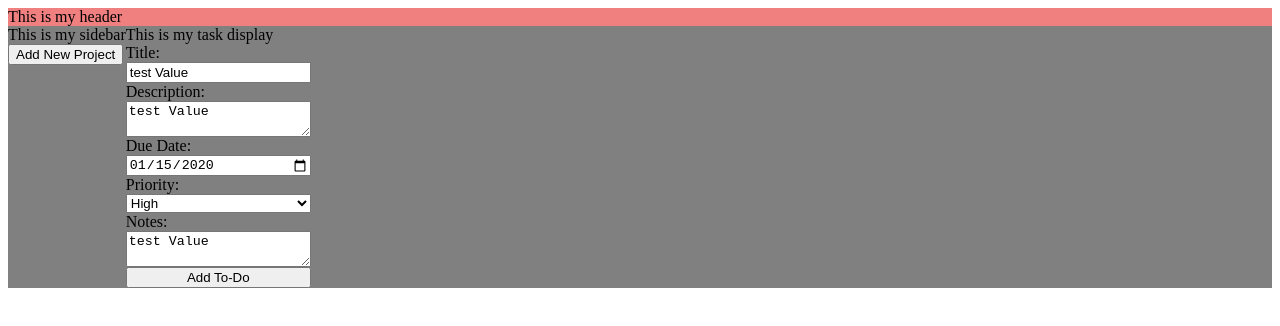
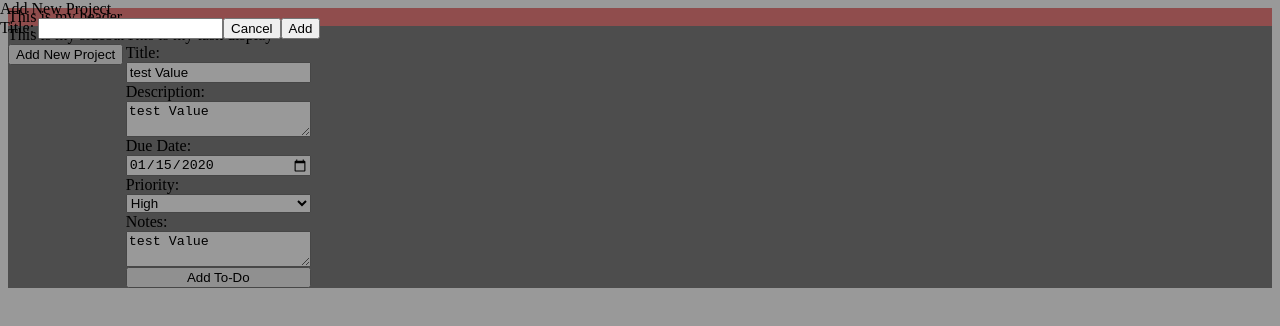
Before and after one commit to Keiren-b/todo2, a website built with webpack: page dist/index.html in a window 1280 px wide. Both pictures are taken after typing "2020-01-15" into the empty fields and a click on the button "Add New Project". Built offline with nearby package versions, Linux system fonts and the light colour scheme.

Commit message:
add project display options fixed

```diff
--- a/src/pageLoad.js
+++ b/src/pageLoad.js
@@ -1,4 +1,6 @@
 import taskInputs from "./taskInputs"
+import projectInput from "./projectInput"
+
 const pageLoad = function(){
     const content = document.getElementById('content')
 
@@ -25,6 +27,7 @@ const pageLoad = function(){
 
     const newProjectBtn = document.createElement('button')
     newProjectBtn.textContent = "Add New Project"
+    newProjectBtn.setAttribute('id','newProjectBtn')
     projectMenu.appendChild(newProjectBtn)
 
     const taskDisplay = document.createElement('div')
@@ -32,9 +35,45 @@ const pageLoad = function(){
     taskDisplay.textContent = 'This is my task display'
     taskContainer.appendChild(taskDisplay)
 
+    // This is DOM Stuff only
+const projectInputDOM = function(){
+    const content = document.getElementById('content')
+    const projectModal = document.createElement('div')
+    projectModal.setAttribute('id','projectModal')
+    projectModal.classList.add('projectModal')
+    content.appendChild(projectModal)
 
+    const modalHeader = document.createElement('div')
+    modalHeader.setAttribute('id','modalHeader')
+    modalHeader.textContent = 'Add New Project'
+    projectModal.appendChild(modalHeader)
 
+    const modalInputContainer = document.createElement('div')
+    modalInputContainer.setAttribute('id','modalInputContainer')
+    projectModal.appendChild(modalInputContainer)
 
+    const title = document.createElement("input");
+    title.name = "Title";
+    title.setAttribute('id', 'title')
+    const titlelabel = document.createElement("Label");
+    titlelabel.setAttribute("for", title);
+    titlelabel.innerHTML = "Title: ";
+    modalInputContainer.appendChild(titlelabel);
+    modalInputContainer.appendChild(title)
+
+    const cancelBtn = document.createElement('button')
+    cancelBtn.setAttribute('id','cancelBtn')
+    cancelBtn.textContent = 'Cancel'
+    modalInputContainer.appendChild(cancelBtn)
+
+    const addBtn = document.createElement('button')
+    addBtn.setAttribute('id','addBtn')
+    addBtn.textContent = 'Add'
+    modalInputContainer.appendChild(addBtn)
+}
+
+projectInputDOM()
+projectInput()
 taskInputs()
 }
 
--- /dev/null
+++ b/src/projectInput.js
@@ -0,0 +1,26 @@
+
+const projectInput = function(){
+const projectModal = document.getElementById('projectModal')
+const newProjectBtn = document.getElementById('newProjectBtn')
+const cancelBtn = document.getElementById('cancelBtn')
+
+
+// When the user clicks on the button, open the modal
+newProjectBtn.onclick = function() {
+    projectModal.style.display = "block";
+  }
+
+  // When the user clicks on <span> (x), close the modal
+  cancelBtn.onclick = function() {
+    projectModal.style.display = "none";
+  }
+
+  // When the user clicks anywhere outside of the modal, close it
+  window.onclick = function(event) {
+    if (event.target == projectModal) {
+      projectModal.style.display = "none";
+    }
+}
+}
+
+export default projectInput
--- a/src/style.css
+++ b/src/style.css
@@ -10,3 +10,16 @@
     display: flex;
     flex-direction: column;
 }
+
+.projectModal {
+    display: none; /* Hidden by default */
+    position: fixed; /* Stay in place */
+    z-index: 1; /* Sit on top */
+    left: 0;
+    top: 0;
+    width: 100%; /* Full width */
+    height: 100%; /* Full height */
+    overflow: auto; /* Enable scroll if needed */
+    background-color: rgb(0,0,0); /* Fallback color */
+    background-color: rgba(0,0,0,0.4); /* Black w/ opacity */
+}
```
Also changed, not shown: src/newProjectDOM.js (deleted, +0 -7 lines), dist/bundle.js.
